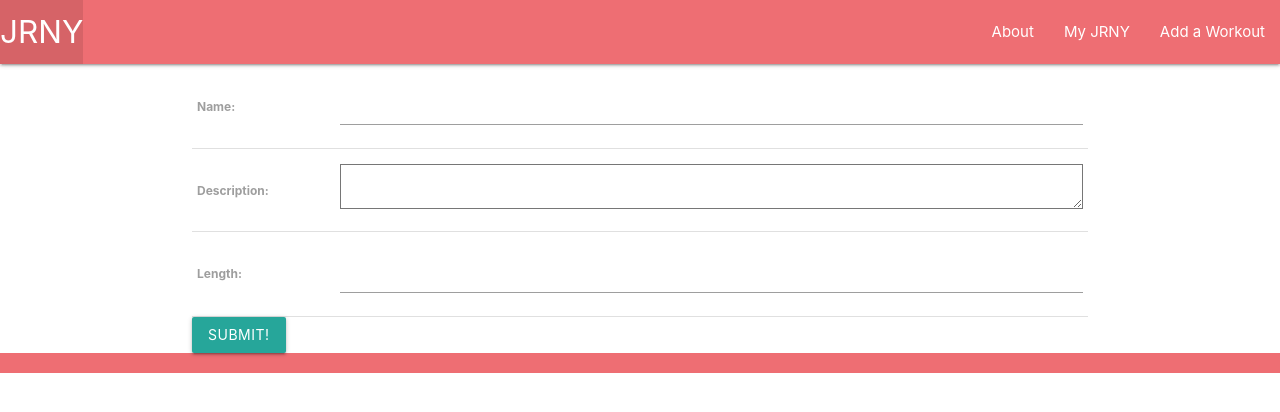
After one commit to mellisporter/jrny-app, a Django app: page /workouts/create/ in a window 1280 px wide. The commit adds this page. Shown: the top 412 px of the page. Run offline with Django 4.2, Linux system fonts and the light colour scheme.

Commit message:
create workout works

```diff
--- a/main_app/templates/base.html
+++ b/main_app/templates/base.html
@@ -27,6 +27,7 @@
           <ul class="right">
             <li><a href="/about">About</a></li>
             <li><a href="/workouts">My JRNY</a></li>
+            <li><a href="{% url 'workouts_create' %}">Add a Workout</a></li>
           </ul>
         </div>
       </nav>
--- /dev/null
+++ b/main_app/templates/main_app/workout_form.html
@@ -0,0 +1,12 @@
+{% extends 'base.html' %} {% block content %}
+<!-- Leaving the action empty makes the form post to the same url used to display it -->
+<form action="" method="post">
+  <!-- Django requires the following for security purposes -->
+  {% csrf_token %}
+  <table>
+    <!-- Render the inputs inside of <tr>s & <td>s -->
+    {{ form.as_table }}
+  </table>
+  <input type="submit" value="Submit!" class="btn" />
+</form>
+{% endblock %}
--- a/main_app/urls.py
+++ b/main_app/urls.py
@@ -5,5 +5,6 @@ urlpatterns= [
     path('', views.home, name='home'), # our main url path now pulls the home view named home
     path('about/' , views.about, name='about'), # our about path
     path('workouts/', views.workouts_index, name='index'), # index path
-    path('workouts/<int:workout_id>/' , views.workouts_detail, name='detail'),
+    path('workouts/<int:workout_id>/' , views.workouts_detail, name='detail'), # workout detail page
+    path('workouts/create/' , views.WorkoutCreate.as_view(), name='workouts_create'), # create workouts path
 ]
--- a/main_app/views.py
+++ b/main_app/views.py
@@ -1,8 +1,14 @@
 from django.shortcuts import render # allows us to render different views
 from django.http import HttpResponse # allows us to get repsonses to Http Requests
 from .models import Workout
+from django.views.generic.edit import CreateView
 
-# Models
+# CBVs
+class WorkoutCreate(CreateView):
+    model= Workout
+    fields= '__all__'
+    success_url= '/workouts/'
+
 
 
 #defines our home view
```
